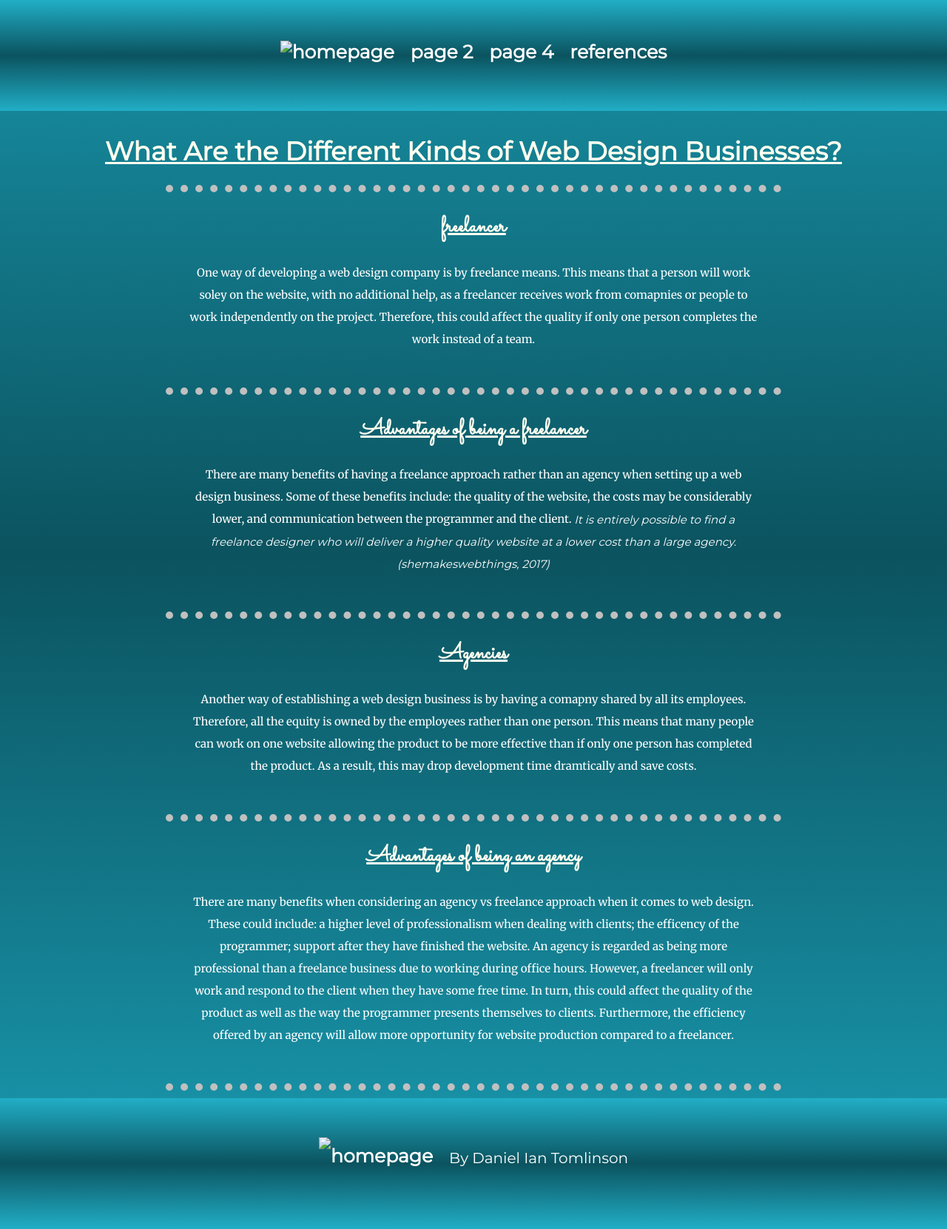
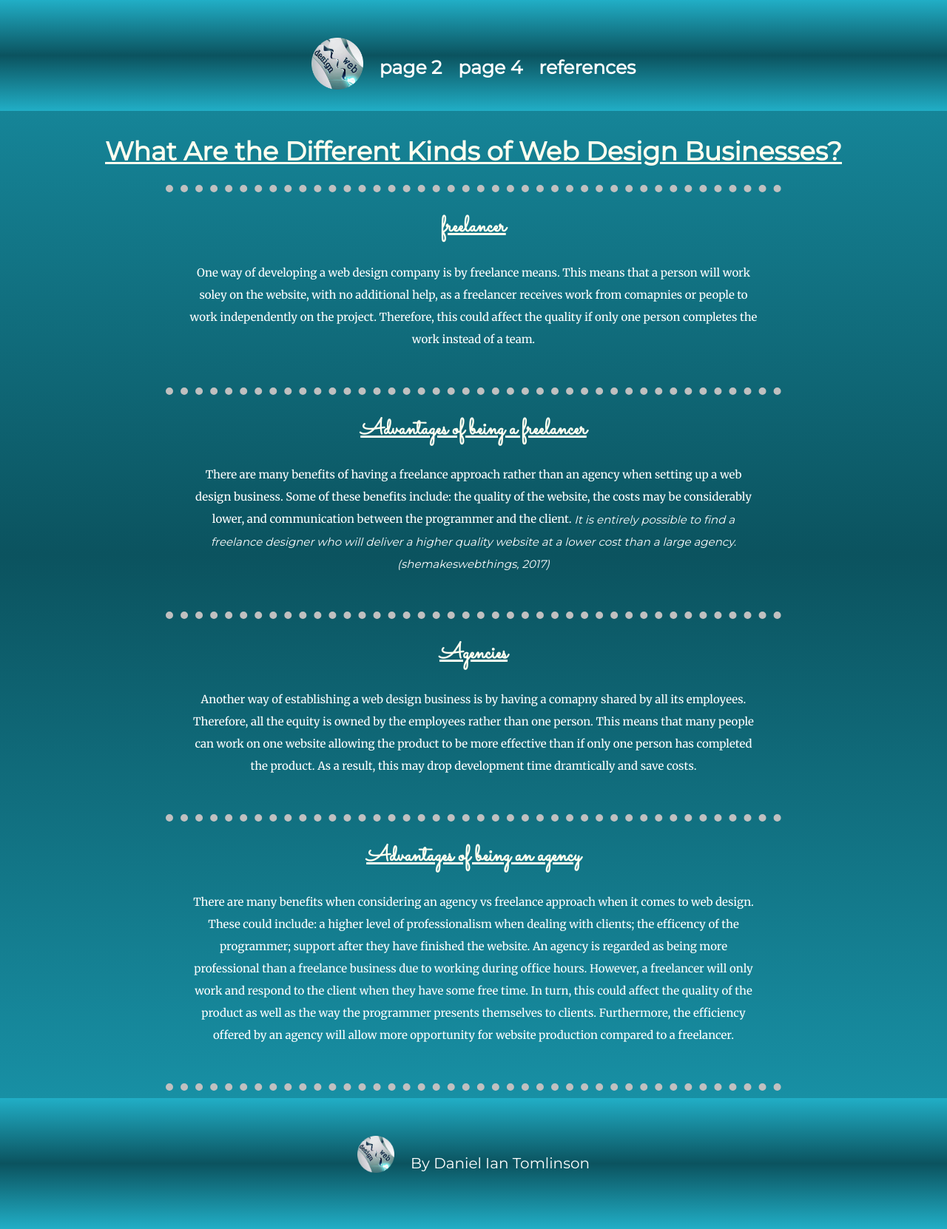
Before and after one commit to dtomlinson10/Web-Design-Business, a plain HTML site: page page3.html in a window 1280 px wide. Shown: the whole page at 74% size. Drawn offline with Linux system fonts and the light colour scheme.

Commit message:
updated link and image tags

```diff
--- a/page3.html
+++ b/page3.html
@@ -14,7 +14,7 @@
       <table cellspacing="20px">
         <tr>
           <td>
-            <strong><h3><a href="index.html"><img src="images/logo.png" alt="homepage"width=70px height=70px /></a></h3></strong>
+            <strong><h3><a href="index.html"><img src="logo.png" alt="homepage"width=70px height=70px /></a></h3></strong>
           </td>
            <td>
                <strong><h3><a href="page2.html">page 2</a></h3></strong>
@@ -42,7 +42,7 @@
         There are many benefits of having a freelance approach rather than an agency when setting up a web design business.
         Some of these benefits include: the quality of the website, the costs may be considerably lower, and communication between
         the programmer and the client.
-        <a class="linkref" href="Page5.html"><em>It is entirely possible to find a freelance designer who will deliver a
+        <a class="linkref" href="page5.html"><em>It is entirely possible to find a freelance designer who will deliver a
         higher quality website at a lower cost than a large agency. (shemakeswebthings, 2017)</em></a>
       </p>
       <hr />
@@ -69,7 +69,7 @@
   <div class="footer">
     <table class="bottomfootertable" cellspacing=20px>
       <tr>
-        <td><strong><h3><a href="index.html"><img src="images/logo.png" alt="homepage"width=50px height=50px /></a></h3></strong></td>
+        <td><strong><h3><a href="index.html"><img src="logo.png" alt="homepage"width=50px height=50px /></a></h3></strong></td>
         <td>
           By Daniel Ian Tomlinson
         </td>
```
